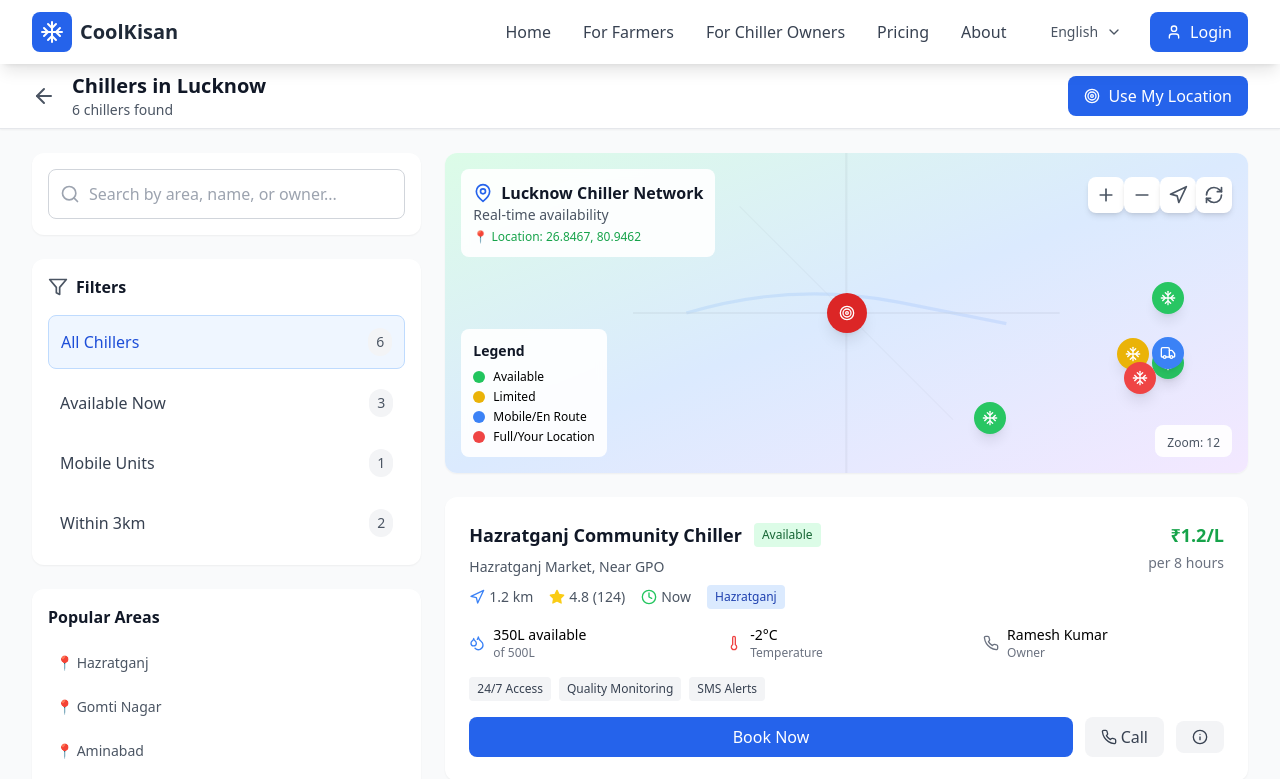
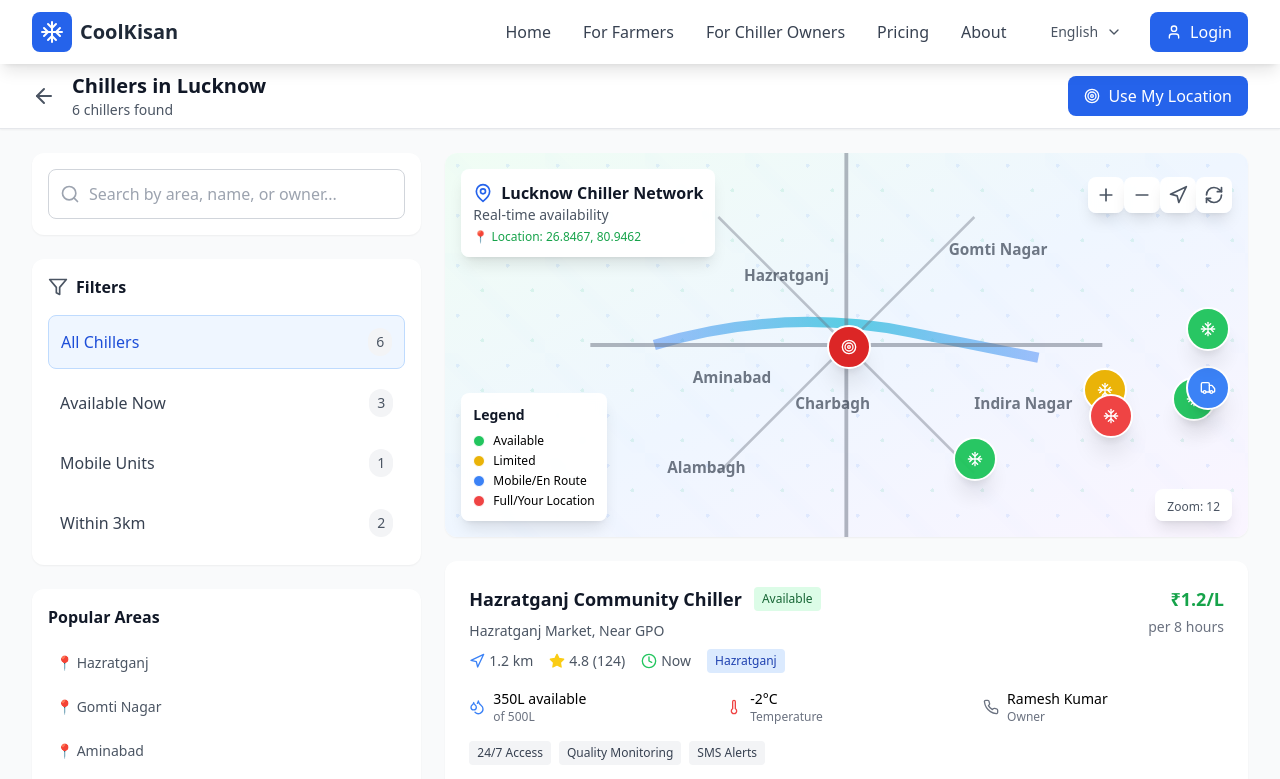
Before and after one commit to IGAURAVSAINI12/COOL-KISAN, a React (Vite) app: page /map in a window 1280 px wide. Shown: the top 779 px of the page. Built offline with nearby package versions, Linux system fonts and the light colour scheme.

Commit message:
Fix Map Visualization and Interactive Elements

```diff
--- a/src/pages/MapView.tsx
+++ b/src/pages/MapView.tsx
@@ -524,29 +524,60 @@ Status: ${chiller.status}
 
           {/* Map and Results */}
           <div className="lg:col-span-2 space-y-6">
-            {/* Interactive Lucknow Map */}
+            {/* Enhanced Interactive Lucknow Map */}
             <div className="bg-white rounded-xl shadow-sm overflow-hidden">
-              <div className="h-80 bg-gradient-to-br from-green-100 via-blue-100 to-purple-100 relative">
-                {/* Lucknow Map Background */}
-                <div className="absolute inset-0 opacity-20">
-                  <svg viewBox="0 0 400 300" className="w-full h-full">
+              <div className="h-96 relative bg-gradient-to-br from-green-50 via-blue-50 to-purple-50">
+                {/* Lucknow Map Background with better visualization */}
+                <div className="absolute inset-0">
+                  {/* Background pattern */}
+                  <div className="absolute inset-0 opacity-10">
+                    <div className="w-full h-full" style={{
+                      backgroundImage: `
+                        radial-gradient(circle at 25% 25%, #3B82F6 2px, transparent 2px),
+                        radial-gradient(circle at 75% 75%, #10B981 2px, transparent 2px),
+                        linear-gradient(45deg, transparent 40%, rgba(59, 130, 246, 0.1) 50%, transparent 60%)
+                      `,
+                      backgroundSize: '50px 50px, 50px 50px, 100px 100px'
+                    }}></div>
+                  </div>
+
                   {/* Gomti River representation */}
+                  <svg className="absolute inset-0 w-full h-full" viewBox="0 0 400 300">
+                    <defs>
+                      <linearGradient id="riverGradient" x1="0%" y1="0%" x2="100%" y2="0%">
+                        <stop offset="0%" style={{stopColor:'#3B82F6', stopOpacity:0.6}} />
+                        <stop offset="50%" style={{stopColor:'#06B6D4', stopOpacity:0.8}} />
+                        <stop offset="100%" style={{stopColor:'#3B82F6', stopOpacity:0.6}} />
+                      </linearGradient>
+                    </defs>
+
+                    {/* Gomti River */}
                     <path
                       d="M50 150 Q150 120 250 140 Q300 150 350 160"
-                      stroke="#3B82F6"
-                      strokeWidth="3"
+                      stroke="url(#riverGradient)"
+                      strokeWidth="8"
                       fill="none"
-                      opacity="0.6"
+                      opacity="0.8"
                     />
+
                     {/* Major roads */}
-                    <line x1="0" y1="150" x2="400" y2="150" stroke="#6B7280" strokeWidth="2" opacity="0.4" />
-                    <line x1="200" y1="0" x2="200" y2="300" stroke="#6B7280" strokeWidth="2" opacity="0.4" />
-                    <line x1="100" y1="50" x2="300" y2="250" stroke="#6B7280" strokeWidth="1" opacity="0.3" />
+                    <line x1="0" y1="150" x2="400" y2="150" stroke="#6B7280" strokeWidth="3" opacity="0.5" />
+                    <line x1="200" y1="0" x2="200" y2="300" stroke="#6B7280" strokeWidth="3" opacity="0.5" />
+                    <line x1="100" y1="50" x2="300" y2="250" stroke="#6B7280" strokeWidth="2" opacity="0.4" />
+                    <line x1="300" y1="50" x2="100" y2="250" stroke="#6B7280" strokeWidth="2" opacity="0.4" />
+
+                    {/* Area labels */}
+                    <text x="120" y="100" fill="#374151" fontSize="12" fontWeight="bold" opacity="0.7">Hazratganj</text>
+                    <text x="280" y="80" fill="#374151" fontSize="12" fontWeight="bold" opacity="0.7">Gomti Nagar</text>
+                    <text x="80" y="180" fill="#374151" fontSize="12" fontWeight="bold" opacity="0.7">Aminabad</text>
+                    <text x="60" y="250" fill="#374151" fontSize="12" fontWeight="bold" opacity="0.7">Alambagh</text>
+                    <text x="160" y="200" fill="#374151" fontSize="12" fontWeight="bold" opacity="0.7">Charbagh</text>
+                    <text x="300" y="200" fill="#374151" fontSize="12" fontWeight="bold" opacity="0.7">Indira Nagar</text>
                   </svg>
                 </div>
 
                 {/* Map Title */}
-                <div className="absolute top-4 left-4 bg-white/90 backdrop-blur-sm rounded-lg p-3">
+                <div className="absolute top-4 left-4 bg-white/95 backdrop-blur-sm rounded-lg p-3 shadow-lg">
                   <h3 className="font-semibold text-gray-900 flex items-center">
                     <MapPin className="h-5 w-5 text-blue-600 mr-2" />
                     Lucknow Chiller Network
@@ -563,26 +594,26 @@ Status: ${chiller.status}
                 <div className="absolute top-4 right-4 space-y-2">
                   <button
                     onClick={() => setMapZoom(Math.min(mapZoom + 1, 16))}
-                    className="bg-white p-2 rounded-lg shadow-md hover:shadow-lg transition-shadow"
+                    className="bg-white/95 backdrop-blur-sm p-2 rounded-lg shadow-lg hover:shadow-xl transition-all duration-200 hover:scale-105"
                   >
                     <Plus className="h-5 w-5 text-gray-600" />
                   </button>
                   <button
                     onClick={() => setMapZoom(Math.max(mapZoom - 1, 8))}
-                    className="bg-white p-2 rounded-lg shadow-md hover:shadow-lg transition-shadow"
+                    className="bg-white/95 backdrop-blur-sm p-2 rounded-lg shadow-lg hover:shadow-xl transition-all duration-200 hover:scale-105"
                   >
                     <Minus className="h-5 w-5 text-gray-600" />
                   </button>
                   <button
                     onClick={getUserLocation}
-                    className="bg-white p-2 rounded-lg shadow-md hover:shadow-lg transition-shadow"
+                    className="bg-white/95 backdrop-blur-sm p-2 rounded-lg shadow-lg hover:shadow-xl transition-all duration-200 hover:scale-105"
                     title="Get my location"
                   >
                     <Navigation className="h-5 w-5 text-gray-600" />
                   </button>
                   <button
                     onClick={() => window.location.reload()}
-                    className="bg-white p-2 rounded-lg shadow-md hover:shadow-lg transition-shadow"
+                    className="bg-white/95 backdrop-blur-sm p-2 rounded-lg shadow-lg hover:shadow-xl transition-all duration-200 hover:scale-105"
                   >
                     <RefreshCw className="h-5 w-5 text-gray-600" />
                   </button>
@@ -590,36 +621,84 @@ Status: ${chiller.status}
 
                 {/* Chiller Markers on Map */}
                 {filteredChillers.map((chiller, index) => {
-                  // Calculate position based on coordinates (simplified mapping)
-                  const x = ((chiller.coordinates.lng - 80.85) * 2000) + 200;
-                  const y = ((26.87 - chiller.coordinates.lat) * 2000) + 150;
+                  // Calculate position based on coordinates (improved mapping)
+                  const x = ((chiller.coordinates.lng - 80.85) * 1800) + 200;
+                  const y = ((26.87 - chiller.coordinates.lat) * 1800) + 150;
 
                   return (
                     <div
                       key={chiller.id}
-                      className={`absolute transform -translate-x-1/2 -translate-y-1/2 cursor-pointer transition-all duration-300 hover:scale-110 ${
-                        selectedChiller?.id === chiller.id ? 'scale-125 z-20' : 'z-10'
+                      className={`absolute transform -translate-x-1/2 -translate-y-1/2 cursor-pointer transition-all duration-300 hover:scale-125 ${
+                        selectedChiller?.id === chiller.id ? 'scale-150 z-30' : 'z-20'
                       }`}
                       style={{
-                        left: `${Math.max(10, Math.min(90, (x / 400) * 100))}%`,
-                        top: `${Math.max(10, Math.min(90, (y / 300) * 100))}%`
+                        left: `${Math.max(5, Math.min(95, (x / 400) * 100))}%`,
+                        top: `${Math.max(5, Math.min(95, (y / 300) * 100))}%`
                       }}
-                      onClick={() => setSelectedChiller(chiller)}
+                      onClick={() => setSelectedChiller(selectedChiller?.id === chiller.id ? null : chiller)}
                     >
-                      <div className={`${getChillerColor(chiller)} text-white p-2 rounded-full shadow-lg ${
+                      <div className={`${getChillerColor(chiller)} text-white p-3 rounded-full shadow-xl border-2 border-white ${
                         chiller.status === 'Available' ? 'animate-pulse' : ''
                       }`}>
                         {getChillerIcon(chiller)}
                       </div>
+
+                      {/* Enhanced popup */}
                       {selectedChiller?.id === chiller.id && (
-                        <div className="absolute top-full left-1/2 transform -translate-x-1/2 mt-2 bg-white rounded-lg shadow-lg p-3 min-w-48 z-30">
+                        <div className="absolute top-full left-1/2 transform -translate-x-1/2 mt-3 bg-white rounded-xl shadow-2xl p-4 min-w-64 z-40 border border-gray-200">
+                          <div className="flex items-start justify-between mb-3">
+                            <div>
                               <h4 className="font-semibold text-gray-900 text-sm">{chiller.name}</h4>
-                          <p className="text-xs text-gray-600">{chiller.area}</p>
-                          <div className="flex items-center justify-between mt-2">
+                              <p className="text-xs text-gray-600">{chiller.area} • {chiller.distance}</p>
+                            </div>
+                            <button
+                              onClick={(e) => {
+                                e.stopPropagation();
+                                setSelectedChiller(null);
+                              }}
+                              className="text-gray-400 hover:text-gray-600"
+                            >
+                              <Plus className="h-4 w-4 rotate-45" />
+                            </button>
+                          </div>
+
+                          <div className="space-y-2 mb-3">
+                            <div className="flex items-center justify-between">
                               <span className={`px-2 py-1 rounded text-xs font-medium ${getStatusColor(chiller.status)}`}>
                                 {chiller.status}
                               </span>
                               <span className="text-sm font-medium text-green-600">{chiller.rate}</span>
+                            </div>
+                            <div className="flex items-center text-xs text-gray-600">
+                              <Droplets className="h-3 w-3 mr-1" />
+                              {chiller.available} available
+                            </div>
+                            <div className="flex items-center text-xs text-gray-600">
+                              <Thermometer className="h-3 w-3 mr-1" />
+                              {chiller.temperature}
+                            </div>
+                          </div>
+
+                          <div className="flex space-x-2">
+                            <button
+                              onClick={(e) => {
+                                e.stopPropagation();
+                                handleBookChiller(chiller);
+                              }}
+                              disabled={chiller.status === 'Full'}
+                              className="flex-1 bg-blue-600 text-white py-2 px-3 rounded-lg text-xs font-medium hover:bg-blue-700 transition-colors disabled:opacity-50 disabled:cursor-not-allowed"
+                            >
+                              {chiller.status === 'Full' ? 'Full' : 'Book'}
+                            </button>
+                            <button
+                              onClick={(e) => {
+                                e.stopPropagation();
+                                handleCallChiller(chiller);
+                              }}
+                              className="bg-gray-100 text-gray-700 py-2 px-3 rounded-lg text-xs font-medium hover:bg-gray-200 transition-colors"
+                            >
+                              <Phone className="h-3 w-3" />
+                            </button>
                           </div>
                         </div>
                       )}
@@ -629,41 +708,43 @@ Status: ${chiller.status}
 
                 {/* User Location Marker */}
                 {userLocation && (
-                  <div className="absolute top-1/2 left-1/2 transform -translate-x-1/2 -translate-y-1/2">
-                    <div className="bg-red-500 text-white p-3 rounded-full shadow-lg animate-ping">
+                  <div className="absolute top-1/2 left-1/2 transform -translate-x-1/2 -translate-y-1/2 z-10">
+                    <div className="relative">
+                      <div className="bg-red-500 text-white p-3 rounded-full shadow-xl animate-ping opacity-75">
                         <Target className="h-4 w-4" />
                       </div>
-                    <div className="absolute top-0 left-0 bg-red-600 text-white p-3 rounded-full shadow-lg">
+                      <div className="absolute top-0 left-0 bg-red-600 text-white p-3 rounded-full shadow-xl border-2 border-white">
                         <Target className="h-4 w-4" />
+                      </div>
                     </div>
                   </div>
                 )}
 
-                {/* Legend */}
-                <div className="absolute bottom-4 left-4 bg-white/90 backdrop-blur-sm rounded-lg p-3">
+                {/* Enhanced Legend */}
+                <div className="absolute bottom-4 left-4 bg-white/95 backdrop-blur-sm rounded-lg p-3 shadow-lg">
                   <h4 className="font-semibold text-gray-900 text-sm mb-2">Legend</h4>
                   <div className="space-y-1 text-xs">
                     <div className="flex items-center">
-                      <div className="w-3 h-3 bg-green-500 rounded-full mr-2"></div>
+                      <div className="w-3 h-3 bg-green-500 rounded-full mr-2 border border-white"></div>
                       <span>Available</span>
                     </div>
                     <div className="flex items-center">
-                      <div className="w-3 h-3 bg-yellow-500 rounded-full mr-2"></div>
+                      <div className="w-3 h-3 bg-yellow-500 rounded-full mr-2 border border-white"></div>
                       <span>Limited</span>
                     </div>
                     <div className="flex items-center">
-                      <div className="w-3 h-3 bg-blue-500 rounded-full mr-2"></div>
+                      <div className="w-3 h-3 bg-blue-500 rounded-full mr-2 border border-white"></div>
                       <span>Mobile/En Route</span>
                     </div>
                     <div className="flex items-center">
-                      <div className="w-3 h-3 bg-red-500 rounded-full mr-2"></div>
+                      <div className="w-3 h-3 bg-red-500 rounded-full mr-2 border border-white"></div>
                       <span>Full/Your Location</span>
                     </div>
                   </div>
                 </div>
 
                 {/* Zoom Level Indicator */}
-                <div className="absolute bottom-4 right-4 bg-white/90 backdrop-blur-sm rounded-lg px-3 py-1">
+                <div className="absolute bottom-4 right-4 bg-white/95 backdrop-blur-sm rounded-lg px-3 py-1 shadow-lg">
                   <span className="text-xs text-gray-600">Zoom: {mapZoom}</span>
                 </div>
               </div>
@@ -677,7 +758,7 @@ Status: ${chiller.status}
                   className={`bg-white rounded-xl shadow-sm p-6 transition-all duration-300 hover:shadow-md cursor-pointer ${
                     selectedChiller?.id === chiller.id ? 'ring-2 ring-blue-500' : ''
                   }`}
-                  onClick={() => setSelectedChiller(chiller)}
+                  onClick={() => setSelectedChiller(selectedChiller?.id === chiller.id ? null : chiller)}
                 >
                   <div className="flex items-start justify-between mb-4">
                     <div className="flex-1">
```
Lines whose indentation alone changed are shown as unchanged.
